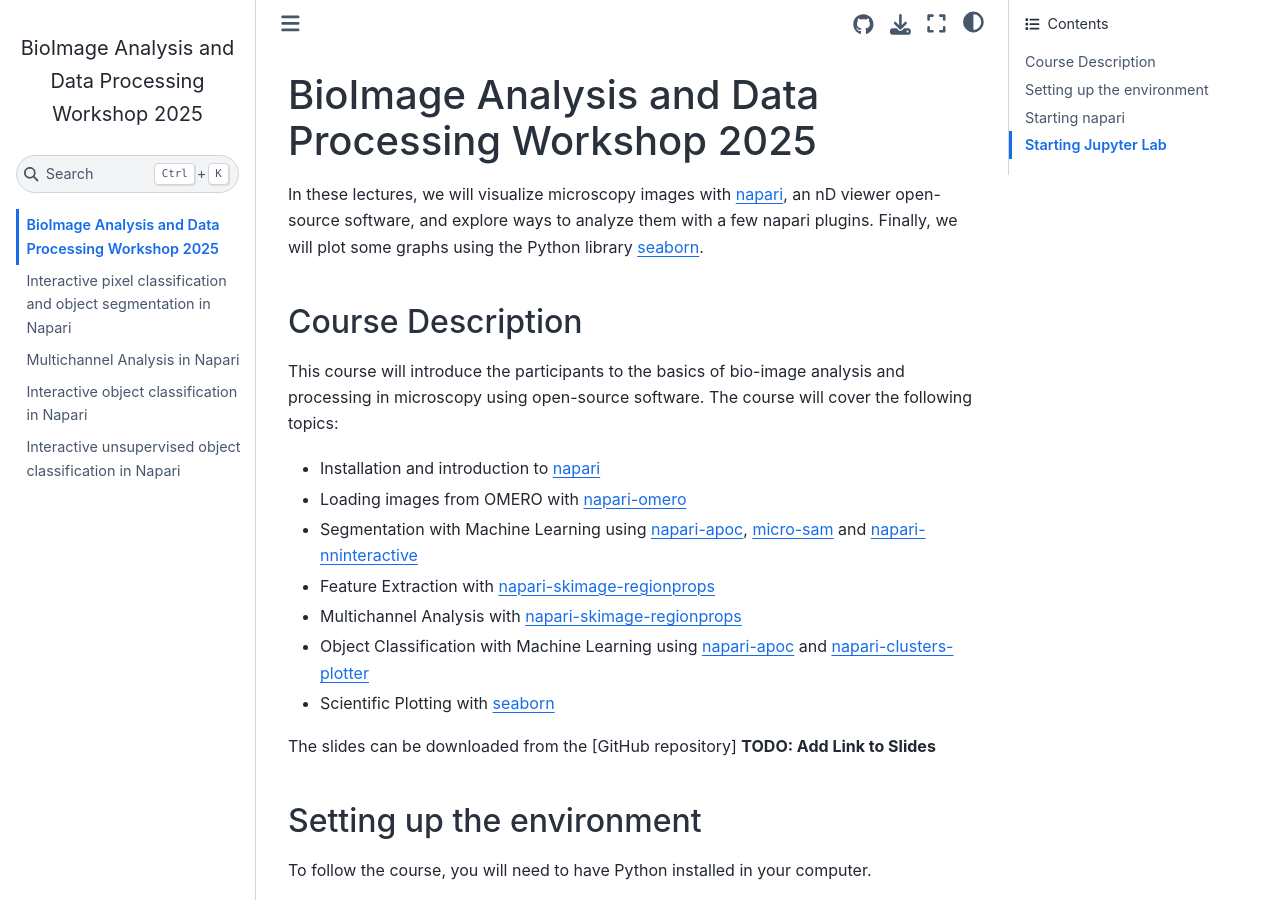
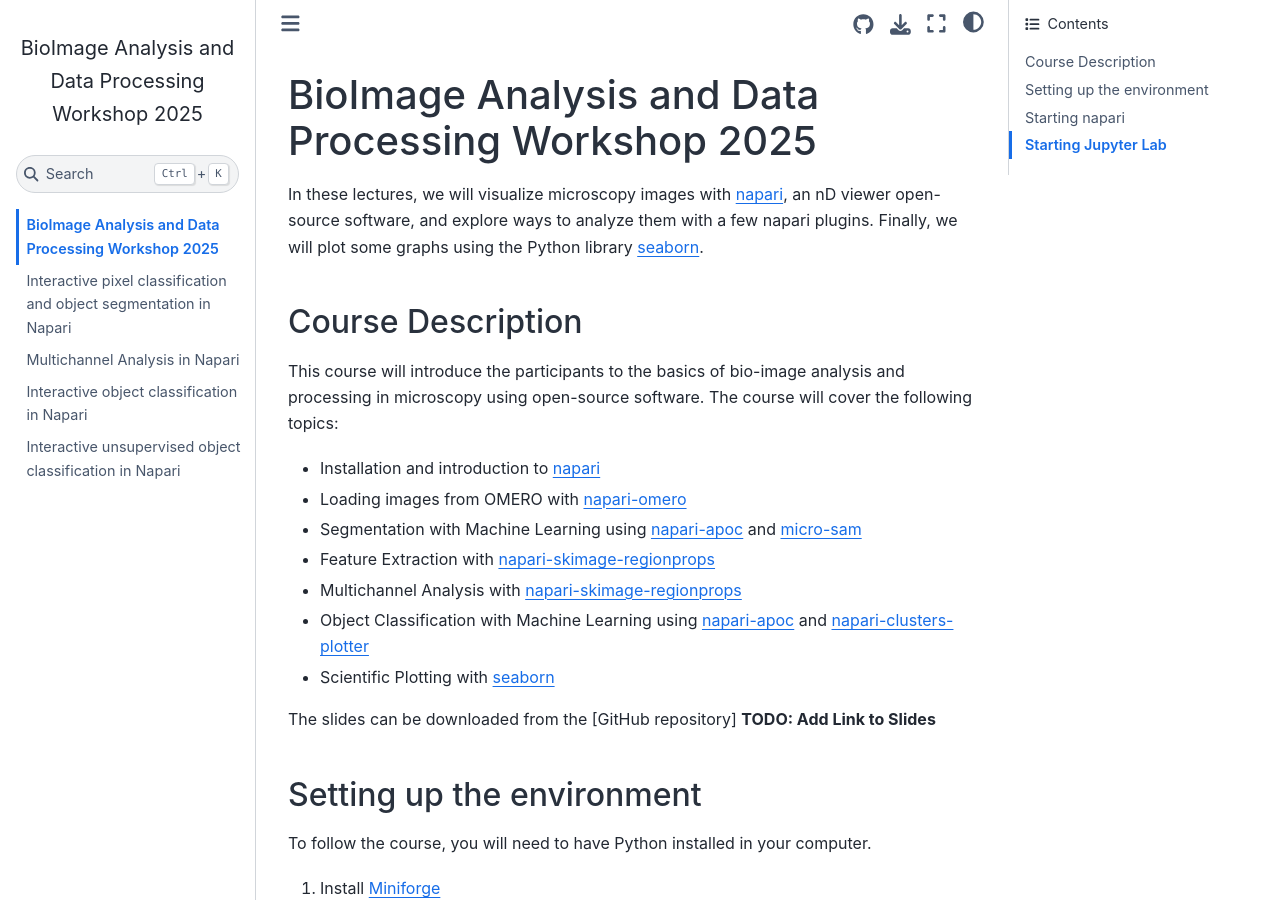
Before and after one commit to BiAPoL/BioImage-Analysis-and-Data-Processing-Workshop-2025, a Jupyter Book: the page built from docs/intro.md, in a window 1280 px wide and 900 px high. Built offline with Jupyter Book 1.0.4 settings and Sphinx 7.4.7 and the Sphinx Book theme 1.1.4, drawn with Linux system fonts in a browser that asks for light colours; pages that are not in the unit, such as notebooks, are missing from menus.

Commit message:
remove nninteractive

```diff
--- a/docs/intro.md
+++ b/docs/intro.md
@@ -8,7 +8,7 @@
 
 - Installation and introduction to [napari](https://napari.org/stable/)
 - Loading images from OMERO with [napari-omero](https://github.com/tlambert03/napari-omero)
-- Segmentation with Machine Learning using [napari-apoc](https://github.com/haesleinhuepf/napari-accelerated-pixel-and-object-classification), [micro-sam](https://github.com/computational-cell-analytics/micro-sam) and [napari-nninteractive](https://github.com/MIC-DKFZ/napari-nninteractive)
+- Segmentation with Machine Learning using [napari-apoc](https://github.com/haesleinhuepf/napari-accelerated-pixel-and-object-classification) and [micro-sam](https://github.com/computational-cell-analytics/micro-sam)
 - Feature Extraction with [napari-skimage-regionprops](https://github.com/haesleinhuepf/napari-skimage-regionprops)
 - Multichannel Analysis with [napari-skimage-regionprops](https://github.com/haesleinhuepf/napari-skimage-regionprops)
 - Object Classification with Machine Learning using [napari-apoc](https://github.com/haesleinhuepf/napari-accelerated-pixel-and-object-classification) and [napari-clusters-plotter](https://github.com/BiAPoL/napari-clusters-plotter)
```
Also changed, not shown: docs/interactive_unsupervised_object_classification/readme.md (+1 -1 lines).
